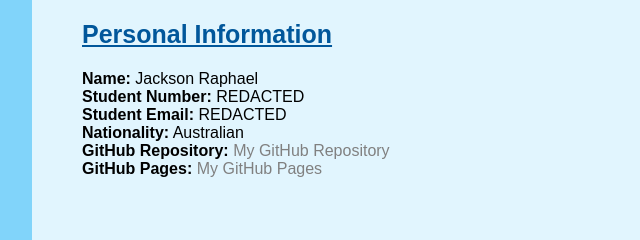
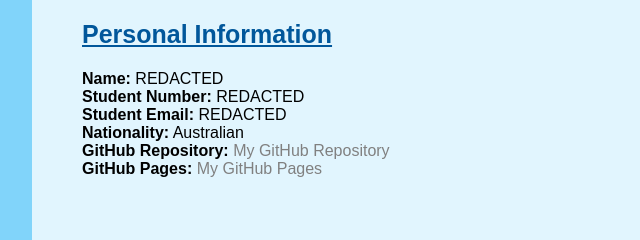
Before and after one commit to jackraph/Assignment_1, a plain HTML site: page index.html in a window 1280 px wide. Shown: the part 194-434 px from the top of the page, 176-816 px from the left. Drawn offline with Linux system fonts and the light colour scheme.

Commit message:
Update index.html

```diff
--- a/index.html
+++ b/index.html
@@ -11,7 +11,7 @@
 	  <h1>My profile</h1>
 	  <h2>Personal Information</h2>
 	  <p>
-		<strong>Name:</strong> Jackson Raphael<br />
+		<strong>Name:</strong> REDACTED<br />
 		<strong>Student Number:</strong> REDACTED<br />
 		<strong>Student Email:</strong> REDACTED<br />
 		<strong>Nationality:</strong> Australian<br />
```
